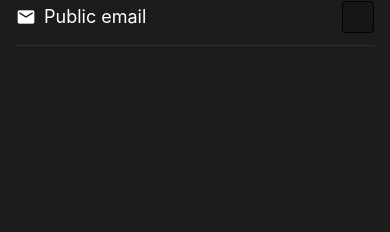
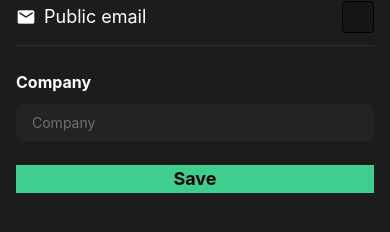
Before and after one commit to erik-ferreira/app-native-cn, a React Native app: screen / in a window 390 px wide. Shown: the part 592-824 px from the top of the page. Built offline with nearby package versions, Linux system fonts and the light colour scheme.

Commit message:
complete class

```diff
--- a/App.tsx
+++ b/App.tsx
@@ -1,14 +1,15 @@
 import "@/styles/global.css"
 
 import { StatusBar } from "expo-status-bar"
+import { ToastProvider } from "@/components/Toast"
 
 import { Profile } from "@/app/Profile"
 
 export default function App() {
   return (
-    <>
+    <ToastProvider position="top">
       <Profile />
       <StatusBar style="light" />
-    </>
+    </ToastProvider>
   )
 }
--- a/src/app/Profile.tsx
+++ b/src/app/Profile.tsx
@@ -1,14 +1,20 @@
-import { View, Image } from "react-native"
+import { View, Image, Text, ScrollView, TouchableOpacity } from "react-native"
 
 import { User } from "@/components/User"
+import { Input } from "@/components/Input"
 import { Skills } from "@/components/Skills"
 import { Preferences } from "@/components/Preferences"
+import { Button } from "@/components/Button"
+import { useToast } from "@/components/Toast"
 
 interface ProfileProps {}
 
 export function Profile({ ...rest }: ProfileProps) {
+  const { toast } = useToast()
+
   return (
     <View className="flex-1 bg-gray-700">
+      <ScrollView>
         <Image
           source={require("@/assets/banner.png")}
           className="w-full h-52 -mb-16"
@@ -20,7 +26,18 @@
           <Skills />
 
           <Preferences />
+
+          <View className="w-full mt-6 flex-1">
+            <Input label="Company" placeholder="Company" inputClasses="mb-6" />
+
+            <Button
+              label="Save"
+              className="border border-green-500"
+              onPress={() => toast("Save")}
+            />
           </View>
+        </View>
+      </ScrollView>
     </View>
   )
 }
--- /dev/null
+++ b/src/components/Button.tsx
@@ -0,0 +1,82 @@
+import { type VariantProps, cva } from "class-variance-authority"
+import { Text, TouchableOpacity } from "react-native"
+
+import { cn } from "../lib/utils"
+
+const buttonVariants = cva(
+  "flex flex-row items-center justify-center rounded-md",
+  {
+    variants: {
+      variant: {
+        default: "bg-green-500",
+        secondary: "bg-secondary",
+        destructive: "bg-destructive",
+        ghost: "bg-slate-700",
+        link: "text-primary underline-offset-4",
+      },
+      size: {
+        default: "h-14 px-4",
+        sm: "h-8 px-2",
+        lg: "h-12 px-8",
+      },
+    },
+    defaultVariants: {
+      variant: "default",
+      size: "default",
+    },
+  }
+)
+
+const buttonTextVariants = cva("text-center font-medium", {
+  variants: {
+    variant: {
+      default: "text-black font-bold",
+      secondary: "text-secondary-foreground",
+      destructive: "text-destructive-foreground",
+      ghost: "text-primary-foreground",
+      link: "text-primary-foreground underline",
+    },
+    size: {
+      default: "text-lg",
+      sm: "text-sm",
+      lg: "text-xl",
+    },
+  },
+  defaultVariants: {
+    variant: "default",
+    size: "default",
+  },
+})
+
+interface ButtonProps
+  extends React.ComponentPropsWithoutRef<typeof TouchableOpacity>,
+    VariantProps<typeof buttonVariants> {
+  label: string
+  labelClasses?: string
+}
+function Button({
+  label,
+  labelClasses,
+  className,
+  variant,
+  size,
+  ...props
+}: ButtonProps) {
+  return (
+    <TouchableOpacity
+      // className={cn(buttonVariants({ variant, size, className }))}
+      className="bg-green-500"
+      {...props}
+    >
+      <Text
+        className={cn(
+          buttonTextVariants({ variant, size, className: labelClasses })
+        )}
+      >
+        {label}
+      </Text>
+    </TouchableOpacity>
+  )
+}
+
+export { Button, buttonVariants, buttonTextVariants }
--- /dev/null
+++ b/src/components/Input.tsx
@@ -0,0 +1,34 @@
+import { forwardRef } from "react"
+import { Text, TextInput, View } from "react-native"
+
+import { colors } from "@/styles/colors"
+
+import { cn } from "../lib/utils"
+
+export interface InputProps
+  extends React.ComponentPropsWithoutRef<typeof TextInput> {
+  label?: string
+  labelClasses?: string
+  inputClasses?: string
+}
+const Input = forwardRef<React.ElementRef<typeof TextInput>, InputProps>(
+  ({ className, label, labelClasses, inputClasses, ...props }, ref) => (
+    <View className={cn("flex flex-col gap-2.5", className)}>
+      {label && (
+        <Text className={cn("text-white text-base font-bold", labelClasses)}>
+          {label}
+        </Text>
+      )}
+      <TextInput
+        placeholderTextColor={colors.gray[400]}
+        className={cn(
+          inputClasses,
+          "py-2.5 px-4 rounded-lg text-white bg-gray-600"
+        )}
+        {...props}
+      />
+    </View>
+  )
+)
+
+export { Input }
--- /dev/null
+++ b/src/components/Toast.tsx
@@ -0,0 +1,179 @@
+import { createContext, useContext, useEffect, useRef, useState } from "react"
+import { Animated, Text, View } from "react-native"
+
+import { cn } from "../lib/utils"
+
+const toastVariants = {
+  default: "bg-green-500",
+  destructive: "bg-destructive",
+  success: "bg-green-500",
+  info: "bg-blue-500",
+}
+
+interface ToastProps {
+  id: number
+  message: string
+  onHide: (id: number) => void
+  variant?: keyof typeof toastVariants
+  duration?: number
+  showProgress?: boolean
+}
+function Toast({
+  id,
+  message,
+  onHide,
+  variant = "default",
+  duration = 3000,
+  showProgress = true,
+}: ToastProps) {
+  const opacity = useRef(new Animated.Value(0)).current
+  const progress = useRef(new Animated.Value(0)).current
+
+  useEffect(() => {
+    Animated.sequence([
+      Animated.timing(opacity, {
+        toValue: 1,
+        duration: 500,
+        useNativeDriver: true,
+      }),
+      Animated.timing(progress, {
+        toValue: 1,
+        duration: duration - 1000,
+        useNativeDriver: false,
+      }),
+      Animated.timing(opacity, {
+        toValue: 0,
+        duration: 500,
+        useNativeDriver: true,
+      }),
+    ]).start(() => onHide(id))
+  }, [duration])
+
+  return (
+    <Animated.View
+      className={`
+        ${toastVariants[variant]}
+        m-2 mb-1 p-4 rounded-lg transform transition-all
+      `}
+      style={{
+        opacity,
+        transform: [
+          {
+            translateY: opacity.interpolate({
+              inputRange: [0, 1],
+              outputRange: [-20, 0],
+            }),
+          },
+        ],
+      }}
+    >
+      <Text className="font-bold text-base text-left text-black">
+        {message}
+      </Text>
+      {showProgress && (
+        <View className="mt-2 rounded">
+          <Animated.View
+            className="bg-green-800 dark:bg-black h-2 opacity-30 rounded"
+            style={{
+              width: progress.interpolate({
+                inputRange: [0, 1],
+                outputRange: ["0%", "100%"],
+              }),
+            }}
+          />
+        </View>
+      )}
+    </Animated.View>
+  )
+}
+
+type ToastVariant = keyof typeof toastVariants
+
+interface ToastMessage {
+  id: number
+  text: string
+  variant: ToastVariant
+  duration?: number
+  position?: string
+  showProgress?: boolean
+}
+interface ToastContextProps {
+  toast: (
+    message: string,
+    variant?: keyof typeof toastVariants,
+    duration?: number,
+    position?: "top" | "bottom",
+    showProgress?: boolean
+  ) => void
+  removeToast: (id: number) => void
+}
+const ToastContext = createContext<ToastContextProps | undefined>(undefined)
+
+// TODO: refactor to pass position to Toast instead of ToastProvider
+function ToastProvider({
+  children,
+  position = "top",
+}: {
+  children: React.ReactNode
+  position?: "top" | "bottom"
+}) {
+  const [messages, setMessages] = useState<ToastMessage[]>([])
+
+  const toast: ToastContextProps["toast"] = (
+    message: string,
+    variant: ToastVariant = "default",
+    duration: number = 3000,
+    position: "top" | "bottom" = "top",
+    showProgress: boolean = true
+  ) => {
+    setMessages((prev) => [
+      ...prev,
+      {
+        id: Date.now(),
+        text: message,
+        variant,
+        duration,
+        position,
+        showProgress,
+      },
+    ])
+  }
+
+  const removeToast = (id: number) => {
+    setMessages((prev) => prev.filter((message) => message.id !== id))
+  }
+
+  return (
+    <ToastContext.Provider value={{ toast, removeToast }}>
+      {children}
+      <View
+        className={cn("absolute left-0 right-0", {
+          "top-[45px]": position === "top",
+          "bottom-0": position === "bottom",
+        })}
+      >
+        {messages.map((message) => (
+          <Toast
+            key={message.id}
+            id={message.id}
+            message={message.text}
+            variant={message.variant}
+            duration={message.duration}
+            showProgress={message.showProgress}
+            onHide={removeToast}
+          />
+        ))}
+      </View>
+    </ToastContext.Provider>
+  )
+}
+
+function useToast() {
+  const context = useContext(ToastContext)
+  if (!context) {
+    throw new Error("useToast must be used within ToastProvider")
+  }
+  return context
+}
+
+export { ToastProvider, ToastVariant, Toast, toastVariants, useToast }
```
Lines whose indentation alone changed are shown as unchanged.
